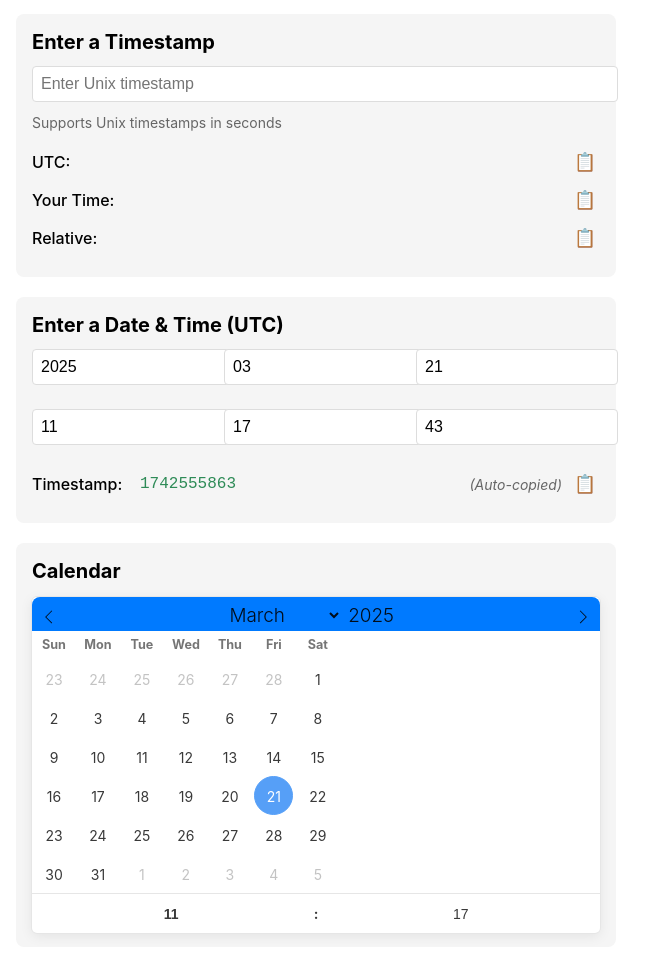
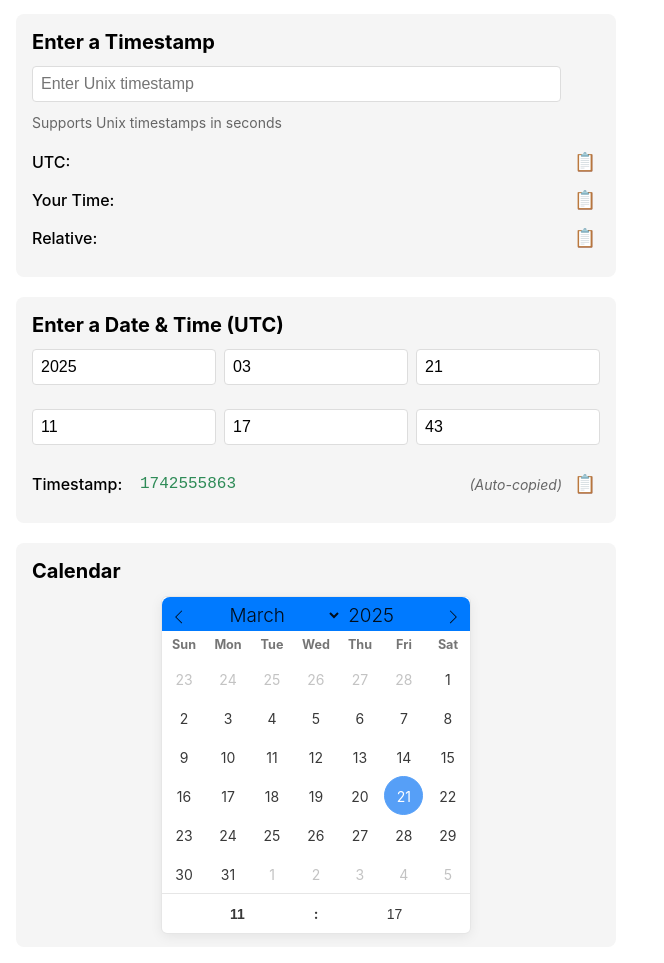
Before and after one commit to ddobrinskiy/unix-converter-extension, a website with bundled scripts: page src/popup/index.html in a window 1280 px wide. Shown: the part 67-1030 px from the top of the page, without its empty margins (0-664 px from the left). Built offline with nearby package versions, Linux system fonts and the light colour scheme.

Commit message:
fix width

```diff
--- a/src/popup/styles.css
+++ b/src/popup/styles.css
@@ -29,7 +29,7 @@ h2 {
 }
 
 input {
-    width: 100%;
+    width: 90%;
     padding: 8px;
     margin-bottom: 8px;
     border: 1px solid #ddd;
@@ -164,8 +164,7 @@ input:focus {
 .flatpickr-calendar {
     border-radius: 8px;
     box-shadow: 0 4px 12px rgba(0, 0, 0, 0.15);
-    width: 100% !important;
-    max-width: 100% !important;
+    width: 400px;
     margin: 0 auto;
 }
 
```
